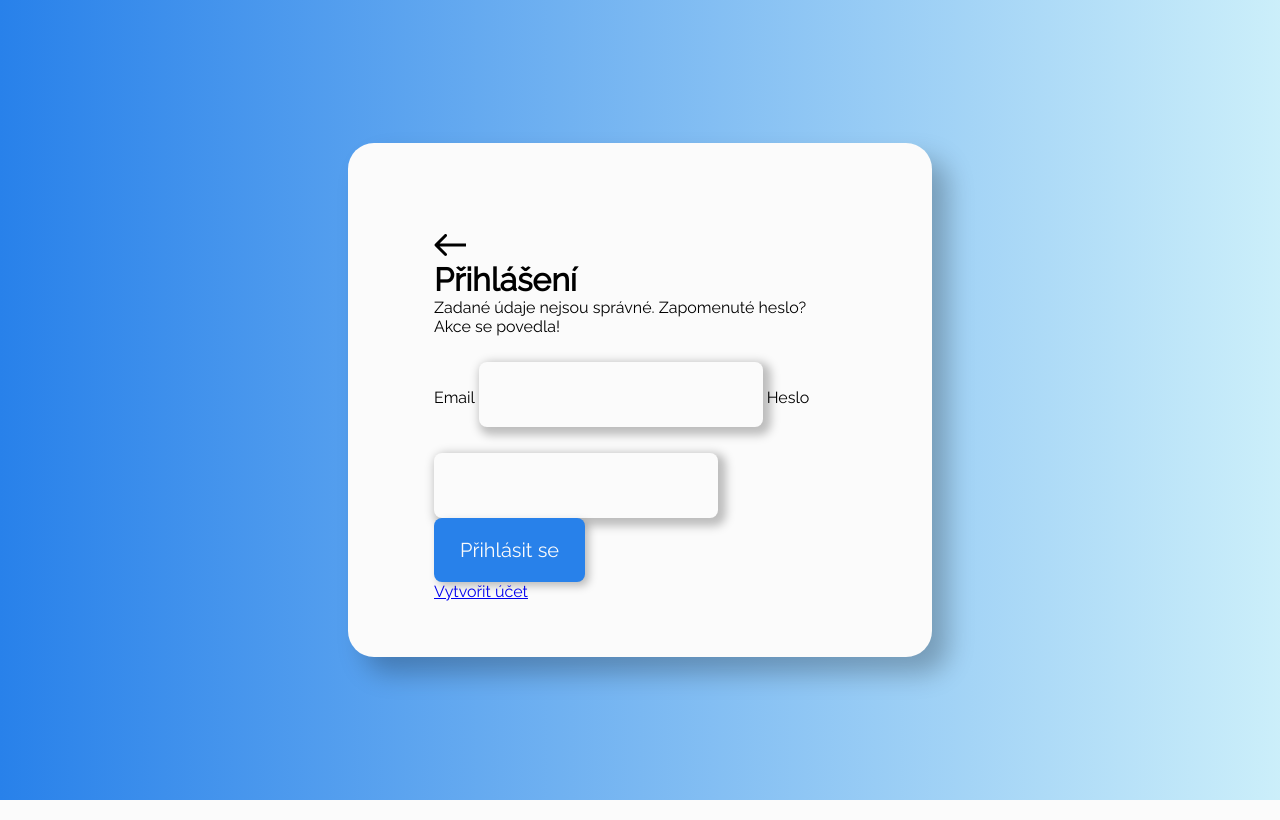
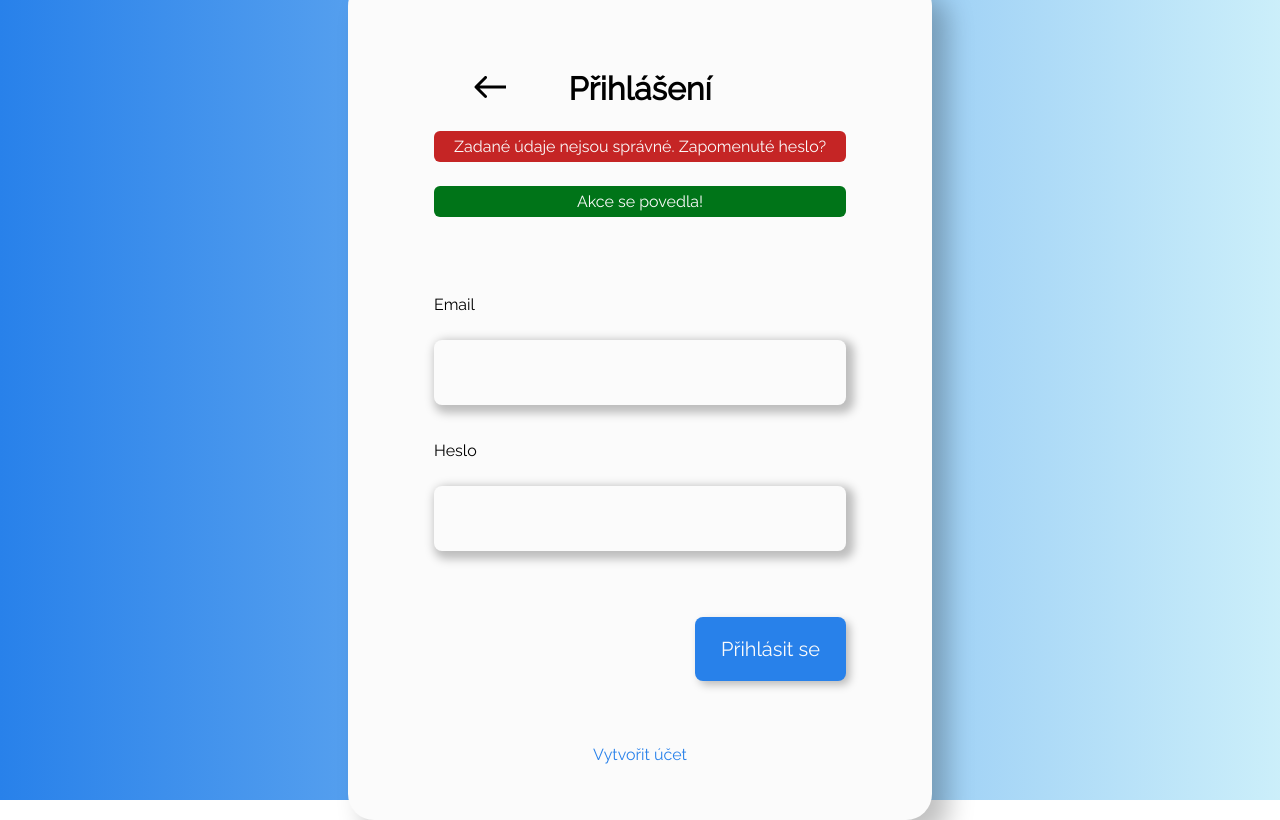
Before and after one commit to JakubPradeniak/codingschool_winter, a PHP site: page /html-templates/login.html in a window 1280 px wide. Run offline with PHP 8.4, Linux system fonts and the light colour scheme.

Commit message:
Feat: create styles for login page, update classes on login page

```diff
--- a/html-templates/login.html
+++ b/html-templates/login.html
@@ -14,10 +14,12 @@
 </head>
 <body>
 <div class="panel">
-    <header>
+  <header class="panel-header">
     <a href="index.html">
       <svg width="32" height="24" viewBox="0 0 32 24" fill="none" xmlns="http://www.w3.org/2000/svg">
-                <path d="M0.939339 10.9393C0.353552 11.5251 0.353552 12.4749 0.939339 13.0607L10.4853 22.6066C11.0711 23.1924 12.0208 23.1924 12.6066 22.6066C13.1924 22.0208 13.1924 21.0711 12.6066 20.4853L4.12132 12L12.6066 3.51472C13.1924 2.92893 13.1924 1.97918 12.6066 1.3934C12.0208 0.80761 11.0711 0.80761 10.4853 1.3934L0.939339 10.9393ZM32 10.5L2 10.5L2 13.5L32 13.5L32 10.5Z" fill="black"/>
+        <path
+            d="M0.939339 10.9393C0.353552 11.5251 0.353552 12.4749 0.939339 13.0607L10.4853 22.6066C11.0711 23.1924 12.0208 23.1924 12.6066 22.6066C13.1924 22.0208 13.1924 21.0711 12.6066 20.4853L4.12132 12L12.6066 3.51472C13.1924 2.92893 13.1924 1.97918 12.6066 1.3934C12.0208 0.80761 11.0711 0.80761 10.4853 1.3934L0.939339 10.9393ZM32 10.5L2 10.5L2 13.5L32 13.5L32 10.5Z"
+            fill="black"/>
       </svg>
     </a>
     <h1>Přihlášení</h1>
@@ -29,7 +31,7 @@
     <div class="message message--success">
       Akce se povedla!
     </div>
-        <form action="login.html" method="post">
+    <form action="login.html" method="post" class="panel-form">
       <label for="email" class="input-label">Email</label>
       <input type="email" name="email" id="email" class="input" required>
       <label for="password" class="input-label">Heslo</label>
@@ -37,7 +39,9 @@
       <input type="submit" value="Přihlásit se" class="button button--right">
     </form>
 
-        <a href="register.html.html" class="panel-link">Vytvořit účet</a>
+    <p class="panel-link">
+      <a href="register.html.html" class="link">Vytvořit účet</a>
+    </p>
   </main>
   <dialog id="forgotten-password" class="dialog">
     <form action="forgotten-password.html" method="post">
--- a/style/style.css
+++ b/style/style.css
@@ -4,10 +4,10 @@
 
     --font-color: #000000;
     --font-color-light: var(--backgound-color);
-    --font-color-link: var(--primary-color);
+    --font-color-link: var(--primary-color); /* TODO: change color so the contrast ratio will be better */
 
-    --alert-error: #EC4F4F;
-    --alert-success: #009418;
+    --message-error: #C52525;
+    --message-success: #007418;
 
     --gradient-blue: #28BBEA3D;
     --backdrop-color: #00000070;
@@ -212,3 +212,20 @@ footer {
     text-align: center;
     margin-top: 4rem;
 }
+
+
+.message {
+    border-radius: 0.375rem;
+    color: var(--font-color-light);
+    margin: 1.5rem 0;
+    padding: 0.375rem 1rem;
+    text-align: center;
+}
+
+.message--error {
+    background: var(--message-error);;
+}
+
+.message--success {
+    background: var(--message-success);
+}
```
Lines whose indentation alone changed are shown as unchanged.
